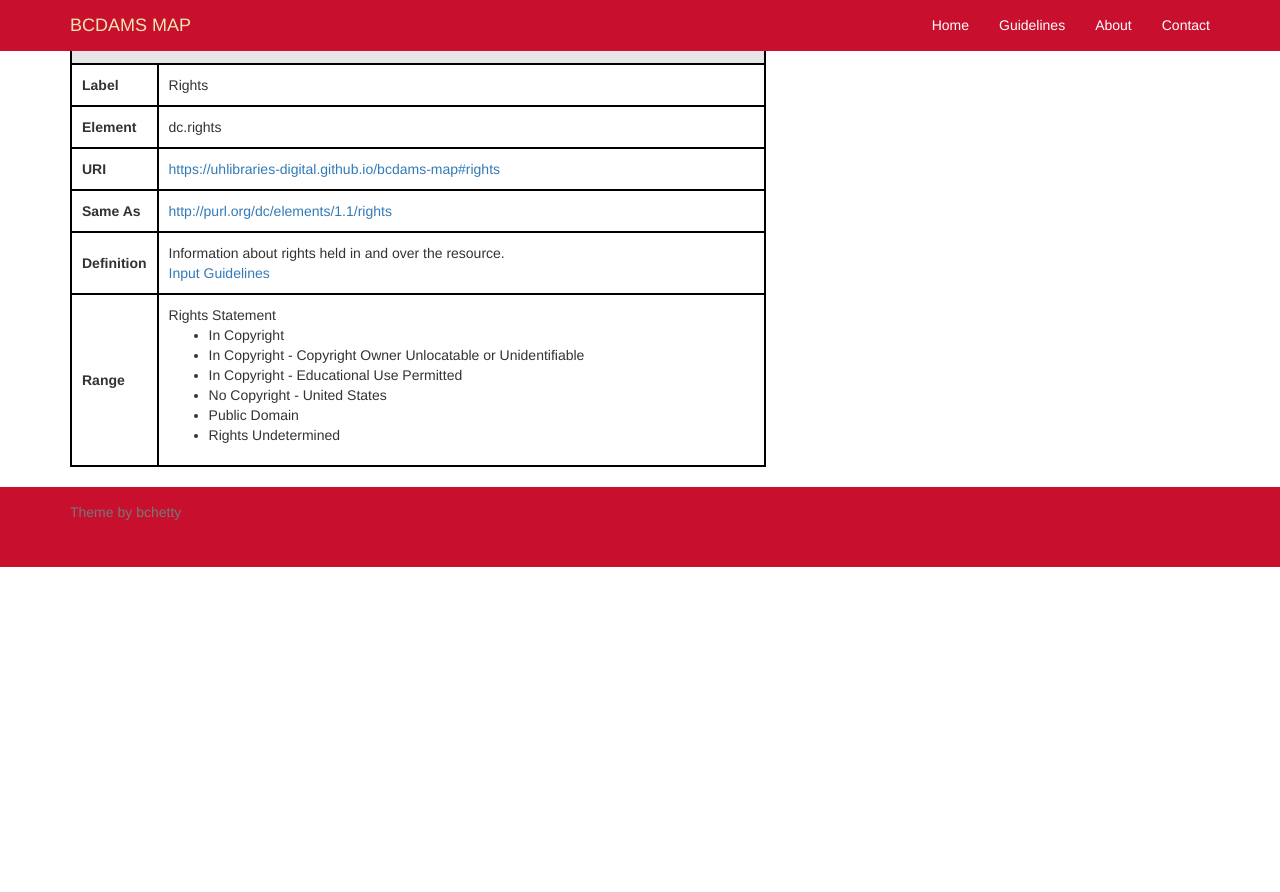
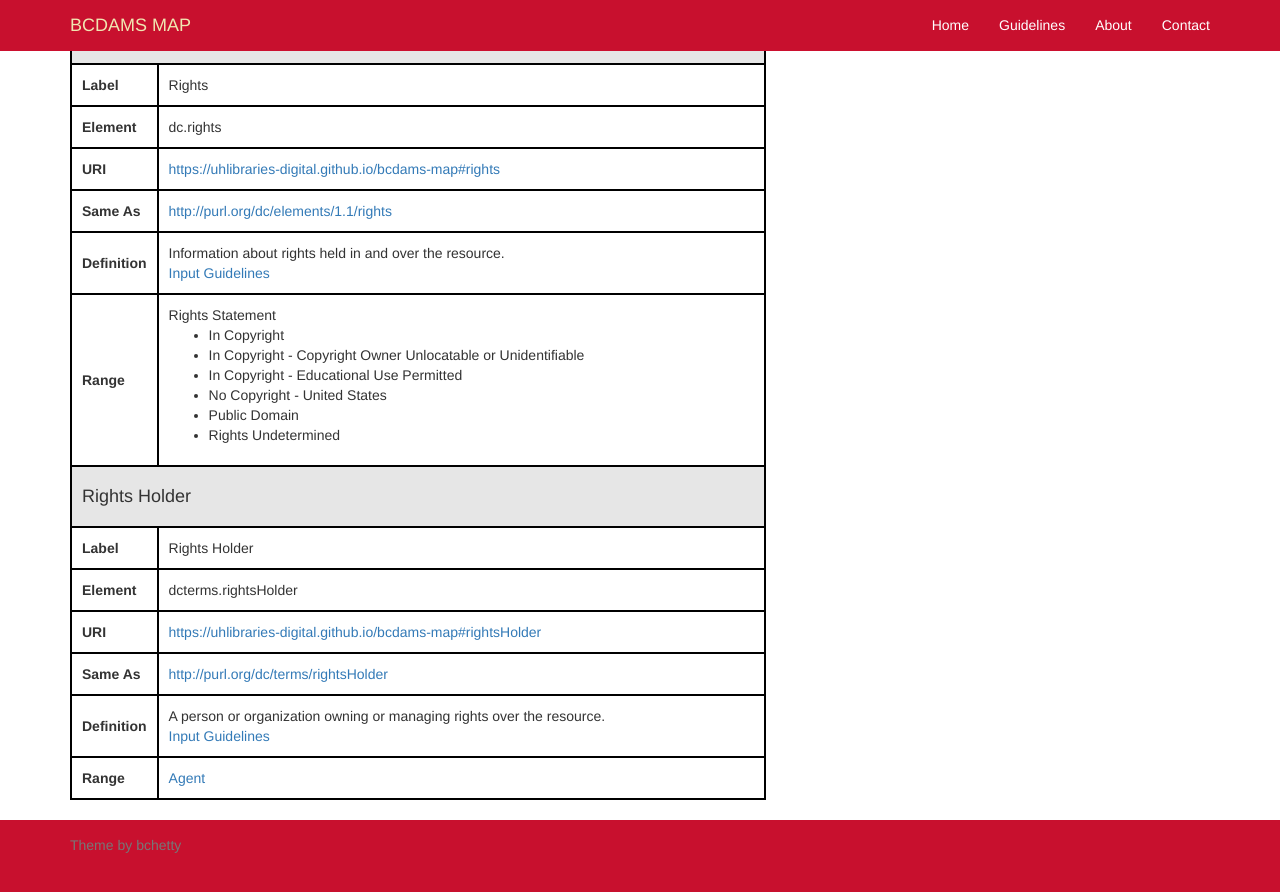
Before and after one commit to uhlibraries-digital/bcdams-map, a Jekyll site: the page built from index.html, in a window 1280 px wide and 900 px high, scrolled down 8950 px. Shown: the top 892 px of the window. Built offline with Jekyll 4.4.1, drawn with Linux system fonts in a browser that asks for light colours; nearby versions of some CDN libraries; the list of posts is cut into pages by our own code; comment, search, counter and statistics services are not loaded; before the commit the page ends 9517 px from its top, so only the background shows below that.

Commit message:
Add rightsHolder

```diff
--- a/_data/brays.yml
+++ b/_data/brays.yml
@@ -82,6 +82,10 @@ rights:
     input: "single"
     visible: true
     editable: true
+rightsHolder:
+    input: "single"
+    visible: true
+    editable: true
 accessRights:
     input: "single"
     visible: true
--- /dev/null
+++ b/_data/elements/rightsHolder.yml
@@ -0,0 +1,15 @@
+label: "Rights Holder"
+namespace: "dcterms"
+name: "rightsHolder"
+definition: "A person or organization owning or managing rights over the resource."
+source: "http://purl.org/dc/terms/rightsHolder"
+obligation: "optional"
+type: "administrative"
+repeatable: true
+range:
+  - label: "Agent"
+    uri: "https://id.lib.uh.edu/ark:/84475/au58708x76f"
+crosswalk:
+  avalon:
+    label: "note"
+    type: "rights holder"
--- a/_data/order.yml
+++ b/_data/order.yml
@@ -26,6 +26,7 @@ administrative:
   - source
   - relation
   - rights
+  - rightsHolder
 brays:
   - title
   - alternative
@@ -48,6 +49,7 @@ brays:
   - aSpaceUri
   - donor
   - rights
+  - rightsHolder
   - accessRights
   - note
   - relation
--- /dev/null
+++ b/guidelines/rightsHolder.md
@@ -0,0 +1,12 @@
+---
+layout: template1
+title: Rights Holder
+data: rightsHolder
+comments: false
+---
+
+{% include guidelines.md %}
+
+**DPLA MAP v4 Usage:** A person or organization owning or managing rights over the resource.
+
+Name of the rights holder(s). The entity should be expressed using the preferred form of an [Organization](https://id.lib.uh.edu/ark:/84475/au4982x468p) or [Person](https://id.lib.uh.edu/ark:/84475/au5426m1724) name.
```
